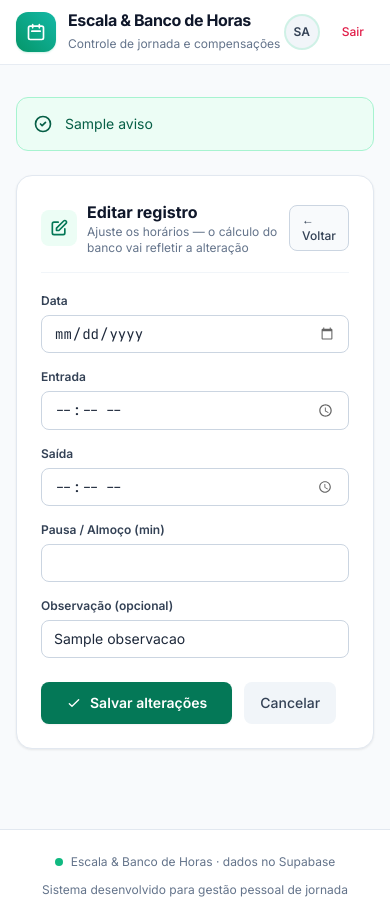
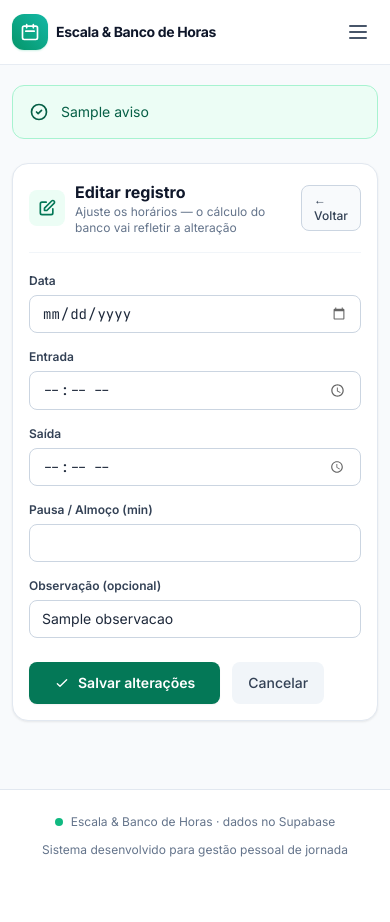
Before and after one commit to lucaslicurgo/sistema-escala, a Python web app: template app/templates/registro_editar.html in a window 390 px wide. After the commit the page ends 857 px from the top, so only its background shows below. Run offline with Jinja, Linux system fonts and the light colour scheme; the template is opened without the code that fills it: most values are stand-ins (such as "Sample title", 1, 10 or a date in 2020); some libraries are stand-ins or nearby versions.

Commit message:
Responsividade completa: menu mobile + espaçamentos por breakpoint

```diff
--- a/app/templates/base.html
+++ b/app/templates/base.html
@@ -34,27 +34,29 @@
 </head>
 <body class="min-h-screen text-slate-800 antialiased flex flex-col">
 {% set path = request.url.path %}
+{% set em_cal = path.startswith('/calendario') %}
+{% set em_conf = path.startswith('/configuracoes') %}
+{% set em_dash = not (em_cal or em_conf) %}
 
 <!-- Cabeçalho -->
 <header class="sticky top-0 z-40 bg-white/95 backdrop-blur border-b border-slate-200/80 shadow-xs">
-  <div class="max-w-7xl mx-auto px-4 sm:px-6 lg:px-8">
+  <div class="max-w-7xl mx-auto px-3 sm:px-6 lg:px-8">
     <div class="flex items-center justify-between h-16">
-      <div class="flex items-center gap-3">
-        <div class="w-10 h-10 rounded-xl bg-gradient-to-tr from-emerald-600 to-teal-500 flex items-center justify-center text-white shadow-sm shadow-emerald-500/20">
+      <div class="flex items-center gap-2 sm:gap-3 min-w-0">
+        <div class="w-9 h-9 sm:w-10 sm:h-10 shrink-0 rounded-xl bg-gradient-to-tr from-emerald-600 to-teal-500 flex items-center justify-center text-white shadow-sm shadow-emerald-500/20">
           <svg class="w-5 h-5" fill="none" stroke="currentColor" viewbox="0 0 24 24">
             <path d="M8 7V3m8 4V3m-9 8h10M5 21h14a2 2 0 002-2V7a2 2 0 00-2-2H5a2 2 0 00-2 2v12a2 2 0 002 2z" stroke-linecap="round" stroke-linejoin="round" stroke-width="2"></path>
           </svg>
         </div>
-        <div>
-          <span class="text-base font-bold tracking-tight text-slate-900 block leading-tight">Escala &amp; Banco de Horas</span>
-          <span class="text-xs text-slate-500">Controle de jornada e compensações</span>
+        <div class="min-w-0">
+          <span class="text-sm sm:text-base font-bold tracking-tight text-slate-900 block leading-tight truncate">Escala &amp; Banco de Horas</span>
+          <span class="hidden sm:block text-xs text-slate-500">Controle de jornada e compensações</span>
         </div>
       </div>
+
       <nav class="hidden md:flex items-center space-x-1">
-        {% set em_cal = path.startswith('/calendario') %}
-        {% set em_conf = path.startswith('/configuracoes') %}
-        <a aria-current="{{ 'page' if not (em_cal or em_conf) else 'false' }}"
-           class="px-3 py-2 text-sm font-medium rounded-lg {{ 'text-white bg-slate-900 shadow-sm' if not (em_cal or em_conf) else 'text-slate-600 hover:text-slate-900 hover:bg-slate-100 transition-colors' }}"
+        <a aria-current="{{ 'page' if em_dash else 'false' }}"
+           class="px-3 py-2 text-sm font-medium rounded-lg {{ 'text-white bg-slate-900 shadow-sm' if em_dash else 'text-slate-600 hover:text-slate-900 hover:bg-slate-100 transition-colors' }}"
            href="/dashboard">Dashboard</a>
         <a aria-current="{{ 'page' if em_cal else 'false' }}"
            class="px-3 py-2 text-sm font-medium rounded-lg {{ 'text-white bg-slate-900 shadow-sm' if em_cal else 'text-slate-600 hover:text-slate-900 hover:bg-slate-100 transition-colors' }}"
@@ -63,9 +65,11 @@
            class="px-3 py-2 text-sm font-medium rounded-lg {{ 'text-white bg-slate-900 shadow-sm' if em_conf else 'text-slate-600 hover:text-slate-900 hover:bg-slate-100 transition-colors' }}"
            href="/configuracoes">Configurações</a>
       </nav>
-      <div class="flex items-center gap-3">
-        <div class="h-6 w-px bg-slate-200 hidden sm:block"></div>
+
+      <div class="flex items-center gap-1 sm:gap-3">
+        <div class="hidden md:block h-6 w-px bg-slate-200"></div>
         <div class="flex items-center gap-2.5">
+          <div class="{{ 'hidden lg:flex' if not em_dash else 'hidden md:flex' }} items-center gap-2.5">
             <div class="w-8 h-8 rounded-full bg-slate-100 ring-2 ring-emerald-500/20 text-slate-700 font-semibold text-xs flex items-center justify-center">
               {{ usuario[:2]|upper }}
             </div>
@@ -73,16 +77,40 @@
               <span class="block text-xs font-semibold text-slate-900 leading-none">{{ usuario }}</span>
               <span class="text-[11px] text-slate-500 leading-tight">Banco de horas</span>
             </div>
-          <form method="post" action="/logout">
-            <button class="text-xs font-medium text-rose-600 hover:text-rose-700 hover:bg-rose-50 px-2.5 py-1.5 rounded-md transition-colors ml-1" type="submit">Sair</button>
+          </div>
+          <form method="post" action="/logout" class="hidden md:block">
+            <button class="text-xs font-medium text-rose-600 hover:text-rose-700 hover:bg-rose-50 px-2.5 py-1.5 rounded-md transition-colors" type="submit">Sair</button>
           </form>
         </div>
+        <!-- Botão hambúrguer (só mobile) -->
+        <button id="btn-menu" aria-label="Abrir menu" aria-expanded="false"
+          class="md:hidden p-2 rounded-lg text-slate-600 hover:bg-slate-100 transition" type="button">
+          <svg class="w-6 h-6" fill="none" stroke="currentColor" viewbox="0 0 24 24">
+            <path d="M4 6h16M4 12h16M4 18h16" stroke-linecap="round" stroke-width="2"></path>
+          </svg>
+        </button>
       </div>
+    </div>
+  </div>
+
+  <!-- Menu mobile -->
+  <div id="menu-mobile" class="hidden md:hidden border-t border-slate-100 px-3 pb-3 pt-2 space-y-1 bg-white">
+    <a class="block px-3 py-2.5 text-sm font-medium rounded-lg {{ 'bg-slate-900 text-white' if em_dash else 'text-slate-700 hover:bg-slate-100' }}" href="/dashboard">📊 Dashboard</a>
+    <a class="block px-3 py-2.5 text-sm font-medium rounded-lg {{ 'bg-slate-900 text-white' if em_cal else 'text-slate-700 hover:bg-slate-100' }}" href="/calendario">🗓️ Calendário</a>
+    <a class="block px-3 py-2.5 text-sm font-medium rounded-lg {{ 'bg-slate-900 text-white' if em_conf else 'text-slate-700 hover:bg-slate-100' }}" href="/configuracoes">⚙️ Configurações</a>
+    <div class="border-t border-slate-100 pt-2 mt-2 flex items-center justify-between px-3">
+      <span class="inline-flex items-center gap-2 text-xs font-semibold text-slate-700">
+        <span class="w-7 h-7 rounded-full bg-slate-100 ring-2 ring-emerald-500/20 flex items-center justify-center">{{ usuario[:2]|upper }}</span>
+        {{ usuario }}
+      </span>
+      <form method="post" action="/logout">
+        <button class="text-xs font-medium text-rose-600 hover:bg-rose-50 px-2.5 py-1.5 rounded-md" type="submit">Sair</button>
+      </form>
     </div>
   </div>
 </header>
 
-<main class="max-w-7xl mx-auto px-4 sm:px-6 lg:px-8 py-8 w-full flex-1">
+<main class="max-w-7xl mx-auto px-3 sm:px-6 lg:px-8 py-5 sm:py-8 w-full flex-1">
   {% if db_erro %}
     <div class="mb-6 bg-amber-50 border border-amber-200 rounded-xl p-4 text-sm text-amber-800 flex gap-3">
       <svg class="w-5 h-5 shrink-0 mt-0.5" fill="none" stroke="currentColor" viewbox="0 0 24 24">
@@ -116,16 +144,28 @@
 </main>
 
 <footer class="bg-white border-t border-slate-200 py-6 mt-12">
-  <div class="max-w-7xl mx-auto px-4 sm:px-6 lg:px-8 flex flex-col sm:flex-row items-center justify-between gap-3 text-xs text-slate-500">
+  <div class="max-w-7xl mx-auto px-3 sm:px-6 lg:px-8 flex flex-col sm:flex-row items-center justify-between gap-3 text-xs text-slate-500 text-center sm:text-left">
     <div class="flex items-center gap-2">
       <span class="w-2 h-2 rounded-full bg-emerald-500"></span>
       <span>Escala &amp; Banco de Horas · dados no Supabase</span>
     </div>
-    <div class="flex items-center gap-2">
     <span>Sistema desenvolvido para gestão pessoal de jornada</span>
   </div>
-  </div>
 </footer>
+
+<script>
+  const btnMenu = document.getElementById('btn-menu');
+  const menuMobile = document.getElementById('menu-mobile');
+  if (btnMenu) {
+    btnMenu.addEventListener('click', () => {
+      const aberto = !menuMobile.classList.contains('hidden');
+      menuMobile.classList.toggle('hidden', aberto);
+      btnMenu.setAttribute('aria-expanded', String(!aberto));
+    });
+    // fecha ao navegar
+    menuMobile.querySelectorAll('a').forEach(a => a.addEventListener('click', () => menuMobile.classList.add('hidden')));
+  }
+</script>
 
 {% block scripts %}{% endblock %}
 </body>
--- a/app/templates/registro_editar.html
+++ b/app/templates/registro_editar.html
@@ -3,7 +3,7 @@
 {% block conteudo %}
 
 <div class="max-w-2xl mx-auto">
-  <section class="bg-white rounded-2xl border border-slate-200 shadow-subtle p-6">
+  <section class="bg-white rounded-2xl border border-slate-200 shadow-subtle p-4 sm:p-6">
     <div class="flex items-center justify-between pb-4 mb-5 border-b border-slate-100">
       <div class="flex items-center gap-2.5">
         <div class="p-2 rounded-lg bg-emerald-50 text-emerald-700">
```
Also changed, not shown: app/templates/configuracoes.html (+10 -10 lines), app/templates/dashboard.html (+12 -12 lines). Lines whose indentation alone changed are shown as unchanged.
